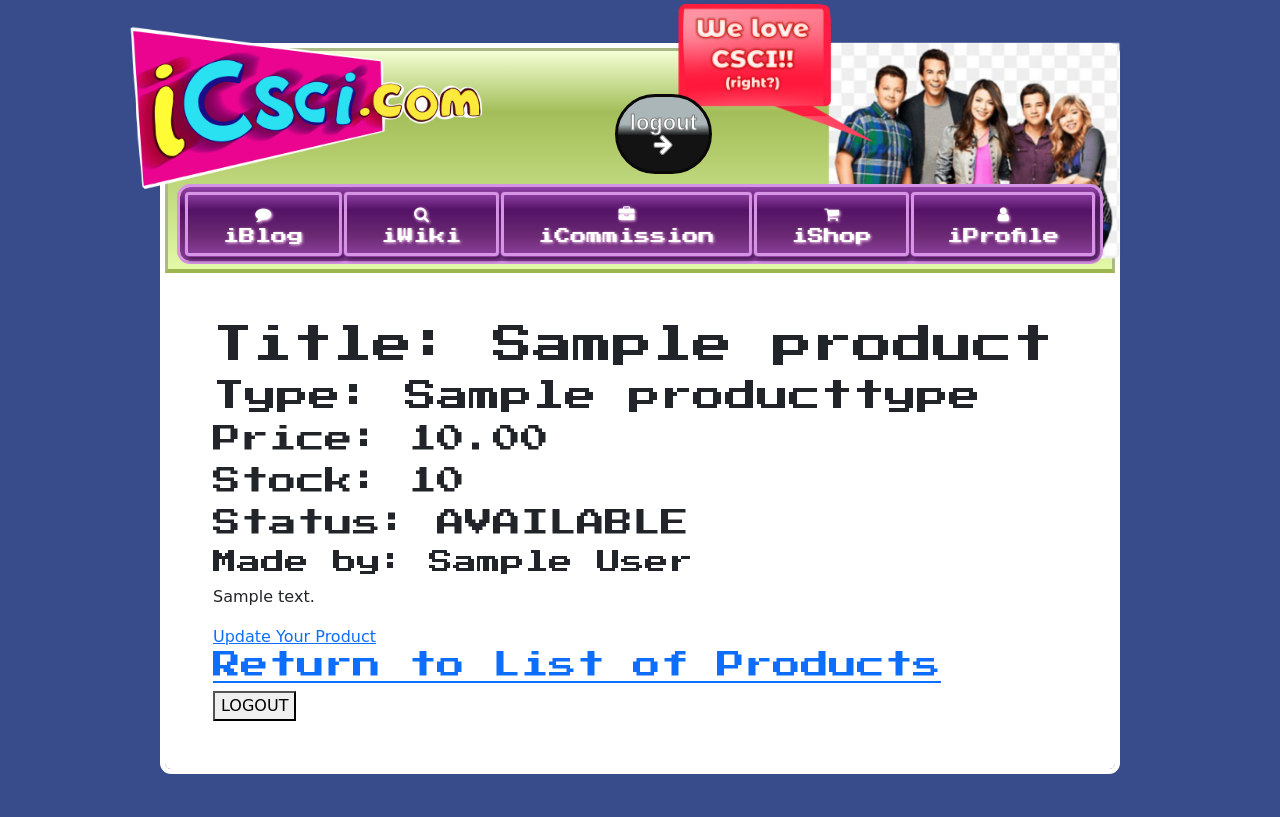
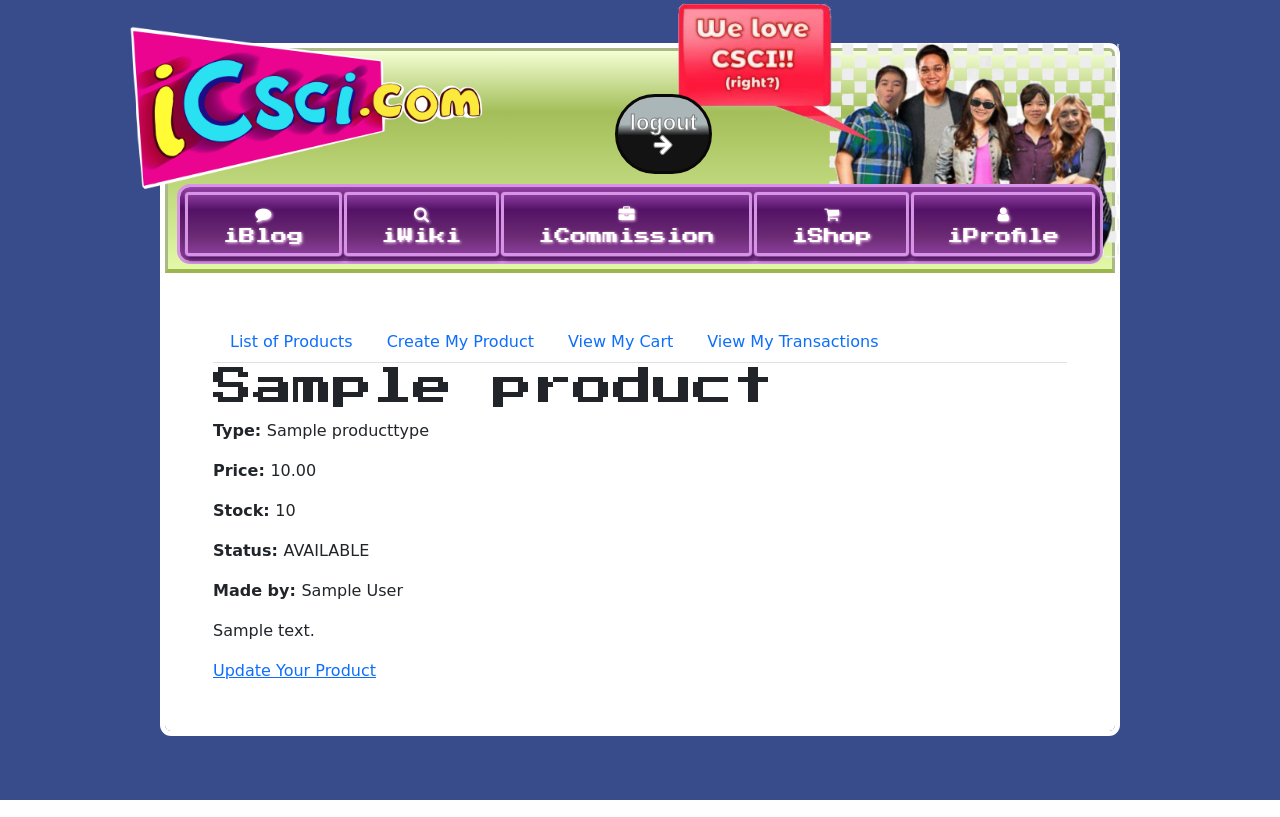
Before and after one commit to irishcreamcb/hobbysite-G-17, a Django app: page /merchstore/item/1 in a window 1280 px wide. Run offline with Django 5.2, Linux system fonts and the light colour scheme; a user stored in the database is signed in; tables that the repository leaves empty hold one stand-in row (values such as "Sample post"); some web fonts are replaced.

Commit message:
altered templates to fit css

```diff
--- a/hobbysite/urls.py
+++ b/hobbysite/urls.py
@@ -24,9 +24,9 @@ urlpatterns = [
     path('admin/', admin.site.urls),
     path('', IndexView.as_view()),
     path('merchstore/', include('merchstore.urls', namespace = 'merchstore')),
-    path('commissions/', include('commissions.urls', namespace = 'commissions')),
-    path('blog/', include('blog.urls', namespace = 'blog')),
-    path('wiki/', include('wiki.urls', namespace = 'wiki')),
+    # path('commissions/', include('commissions.urls', namespace = 'commissions')),
+    # path('blog/', include('blog.urls', namespace = 'blog')),
+    # path('wiki/', include('wiki.urls', namespace = 'wiki')),
     path('user_management/', include('django.contrib.auth.urls')),
     path('user_management/', include('user_management.urls', namespace = 'user_management'))
 ]
--- a/merchstore/models.py
+++ b/merchstore/models.py
@@ -30,7 +30,7 @@ class Product(models.Model):
         on_delete=models.CASCADE,
         related_name='owner'
     )
-    stock = models.IntegerField()
+    stock = models.PositiveIntegerField()
     available = "AVAILABLE"
     no_stock = "OUT OF STOCK"
     sale = "ON SALE"
@@ -66,7 +66,7 @@ class Transaction(models.Model):
         null=True,
         related_name='purchased_product'
     )
-    amount = models.IntegerField()
+    amount = models.PositiveIntegerField()
     cart = "IN CART"
     pay = "TO PAY"
     ship = "TO SHIP"
--- a/merchstore/views.py
+++ b/merchstore/views.py
@@ -111,6 +111,12 @@ class ItemDetail(DetailView):
                 return redirect(login_url)
         return render(request, self.template_name, context=ctx)
 
+    def get_form(self, form_class=None):
+        form = super().get_form(form_class)
+        for field in form.fields.value():
+            field.widget.attrs({'class': 'form-control'})
+        return form
+
     def make_transaction(self, transaction, product, amount, user):
         transaction.product = product
         transaction.buyer = user
--- a/templates/base.html
+++ b/templates/base.html
@@ -39,10 +39,10 @@
 
                                 <ul class="navbar-nav p-1 justify-content-center mx-auto mb-2 mb-lg-0">
                                     <li class="nav-item">
-                                        <a class="btn btn-yassified py-2 px-4" href="{% url 'blog:list' %}"><i class="fa fa-comment" aria-hidden="true"></i> iBlog</a>
+                                        <a class="btn btn-yassified py-2 px-4"><i class="fa fa-comment" aria-hidden="true"></i> iBlog</a>
                                     </li>
                                     <li class="nav-item">
-                                        <a class="btn btn-yassified py-2 px-4" href="{% url 'wiki:list' %}"><i class="fa fa-search" aria-hidden="true"></i> iWiki</a>
+                                        <a class="btn btn-yassified py-2 px-4"><i class="fa fa-search" aria-hidden="true"></i> iWiki</a>
                                     </li>
                                     <li class="nav-item">
                                         <a class="btn btn-yassified py-2 px-4" href=""><i class="fa fa-briefcase" aria-hidden="true"></i> iCommission</a>
--- a/templates/index.html
+++ b/templates/index.html
@@ -14,5 +14,5 @@
 <h3>i LOVE CSCI!</h3>
 <p>Come explore our page.</p>
 {% endif %}
-<img src="https://img.buzzfeed.com/buzzfeed-static/images/ZmxfbG9zc3k=/egicdgxkawdm2zu3ulx6/fans-react-to-icarly-revival-embracing-interesting-meme.jpeg.jpeg" class="float-left">
+<img src="https://img.buzzfeed.com/buzzfeed-static/images/ZmxfbG9zc3k=/egicdgxkawdm2zu3ulx6/fans-react-to-icarly-revival-embracing-interesting-meme.jpeg.jpeg" class="float-left border border-5" style="border-color: rgb(255, 200, 0) !important ">
 {% endblock %}
--- a/templates/item_info.html
+++ b/templates/item_info.html
@@ -3,15 +3,19 @@
 {% block title %}MerchStore Items{% endblock title %}
 
 {% block content %}
-<h1>Title: {{ object.name }}</h1>
-<h2>Type: {{ object.Product_Type}}</h2>
-<h3>Price: {{ object.price }}</h3>
-<h3>Stock: {{ object.stock }}</h3>
-<h3>Status: {{ object.product_status }}</h3>
-<h4>Made by: {{ object.owner }}</h4>
-
+<ul class="nav nav-tabs">
+    <li  class="nav-item"></li><a class="nav-link" href="{% url 'merchstore:list'%}">List of Products</a></li>
+    <li class="nav-item" ><a class="nav-link" href="{% url 'merchstore:item-add' %}">Create My Product</a></li>
+    <li class="nav-item"><a class="nav-link" href="{% url 'merchstore:cart' %}">View My Cart</a></li>
+    <li class="nav-item"><a class="nav-link" href="{% url 'merchstore:transaction-list' %}">View My Transactions</a></li>
+</ul>
+<h1>{{ object.name }}</h1>
+<p><b>Type: </b> {{ object.Product_Type}}<p>
+<p><b>Price: </b>{{ object.price }}<p>
+<p><b>Stock: </b>{{ object.stock }}<p>
+<p><b>Status: </b>{{ object.product_status }}<p>
+<p><b>Made by: </b>{{ object.owner }}<p>
 <p>{{ object.description }}</p>
-
 
 {% if request.user == object.owner.user %}
     <a href="{% url 'merchstore:item-update' object.pk %}">Update Your Product</a>
@@ -29,23 +33,13 @@
             {% else %}
             {% endif %}
             {% if object.stock == 0 %}
-                <button disabled>BUY</button>
+                <button class="btn-yassified" disabled>BUY</button>
                 <h2 style="color:red">Sorry, the item is currently not available.</h2>
             {% else %}
 
-            <button>BUY</button>
+            <button class="btn-yassified">BUY</button>
         </form>
             {% endif %}
 {% endif %}
 
-</br>
-<h3><a href="{% url 'merchstore:list'%}">Return to List of Products</a></h3>
-
-{% if request.user.is_authenticated %}
-    <form action="{% url 'logout' %}" method="POST">
-        {% csrf_token %}
-        <button type="SUBMIT">LOGOUT</button>
-    </form>
-{% endif %}
-
 {% endblock content %}
```
Also changed, not shown: hobbysite/settings.py (+3 -4 lines), templates/cart.html (+7 -8 lines), templates/item_create.html (+7 -11 lines), templates/item_update.html (+0 -7 lines), templates/items_list.html (+3 -11 lines), templates/transaction.html (+7 -8 lines), static/css/main.css (line endings or trailing spaces), static/img/family-photo.png.
